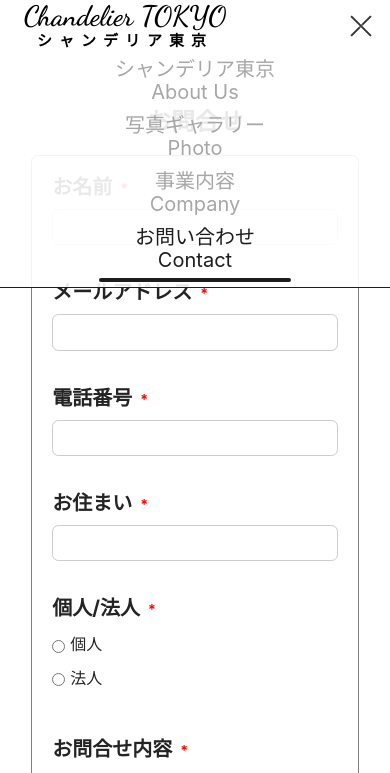
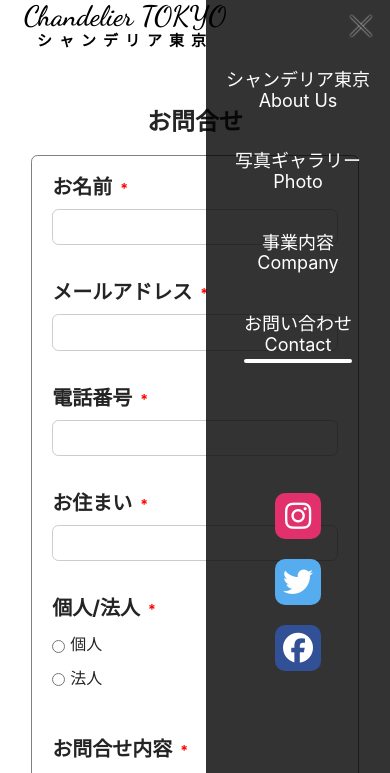
Before and after one commit to KAWAHARA-NYC/KawaharaGroup, a plain HTML site: page ChandelierTokyo/Contact.html in a window 390 px wide. Both pictures are taken after a click on the element 361 px from the left and 27 px from the top of the page. Shown: the top 773 px of the page. Drawn offline with nearby package versions, Linux system fonts and the light colour scheme.

Commit message:
improve all page navmenu background-color black

```diff
--- a/ChandelierTokyo/Contact.html
+++ b/ChandelierTokyo/Contact.html
@@ -13,6 +13,7 @@
     <script src="https://cdn.jsdelivr.net/npm/axios/dist/axios.min.js"></script>
     <link href="https://fonts.googleapis.com/css2?family=Dancing+Script:wght@600&display=swap" rel="stylesheet">
     <script src="https://kit.fontawesome.com/f4ca47b6e4.js" crossorigin="anonymous"></script>
+    <link rel="stylesheet" href="https://cdnjs.cloudflare.com/ajax/libs/font-awesome-animation/0.0.10/font-awesome-animation.css" type="text/css" media="all" />
     <link rel="stylesheet" type="text/css" href="assets/css/common.css" style="visibility: visible;">
     <link rel="stylesheet" type="text/css" href="assets/css/contact.css" style="visibility: visible;">
     <title>シャンデリアTOKYO</title>
@@ -45,6 +46,11 @@
                             </div>
                         </a></li>
                 </ul>
+            </div>
+            <div class="sns_wrapper">
+                <a href="Contact.html"><i class="fab fa-instagram faa-bounce animated-hover"></i></a>
+                <a href="Contact.html"><i class="fab fa-twitter faa-bounce animated-hover"></i></a>
+                <a href="https://www.facebook.com/%E3%82%AB%E3%83%AF%E3%83%8F%E3%83%A9%E3%82%B0%E3%83%AB%E3%83%BC%E3%83%97-107016723974622/"><i class="fab fa-facebook faa-bounce animated-hover"></i></a>
             </div>
         </div>
     </header>
--- a/ChandelierTokyo/assets/css/common.css
+++ b/ChandelierTokyo/assets/css/common.css
@@ -112,7 +112,7 @@ header {
     background-color: white;
     color: #1d1d1d;
 }
-.global_navi a {
+.global_navi ul li a {
     color:#a7a7a7;
     font-size: 20px;
     text-decoration: none;
@@ -123,10 +123,10 @@ header {
     padding-top: 15px;
     padding-bottom: 15px;
 }
-.global_navi a:hover {
+.global_navi ul li a:hover {
     color: black
 }
-.global_navi a:active {
+.global_navi ul li a:active {
     color: black;
 }
 
@@ -266,35 +266,56 @@ p {
   transform: translateY(-12px) rotate(45deg);
 }
 
+
+.sns_wrapper {
+  margin:0 auto;
+  display:none;
+  justify-content: center;
+}
+
+.sns_wrapper a{
+  margin:0 8px;
+}
+
+.sns_wrapper i{
+  font-size:30px;
+  padding:8px;
+  color: white;
+  border-radius: 10px;
+}
+.fa-instagram {
+  background-color:#e1306c;
+  width:46px;
+  text-align:center;
+}
+
+.fa-twitter {
+  background-color:#55acee;
+}
+
+.fa-facebook {
+  background-color:#315096;
+}
+
 @media (max-width: 1020px) {
   .wrapper {
     padding-top:100px;
   }
 
-  .global_navi ul{
-    flex-direction: column;
-  }
-  .global_navi ul li{
-    width:100%;
-    font-size: 20px;
-    min-height: 56px;
-  }
-  .global_navi ul li a{
-    padding-top: 5px;
-    padding-bottom: 5px;
-  }
-
-  .nav_toggle {
-    visibility: visible;
-  }
-
   .global_navi_wrapper {
     opacity: 0;
     visibility: hidden;
+    z-index: 99;
+    position: absolute;
+    height: 100vh;
+    width:auto;
+    top: 0px;
+    right: 0px;
+    background-color: rgba(0, 0, 0, 0.8);
   }
 
   .global_navi_wrapper.is-hidden {
-    width:100%;
+    width:auto;
     padding-top: 0;
     padding-bottom: 0;
     line-height: 0;
@@ -303,6 +324,72 @@ p {
     position:absolute;
     top:-9999;
   }
+
+  .global_navi {
+    padding-top: 50px;
+    padding-bottom: 100px;
+    border-bottom: none;
+  }
+
+  .global_navi ul{
+    flex-direction: column;
+  }
+  .global_navi ul li{
+    width:100%;
+  }
+  .global_navi ul li:hover {
+    background-color: white;
+    color:black;
+  }
+
+  .global_navi ul li a {
+    color:white;
+    font-size: 24px;
+    text-decoration: none;
+    align-items: center;
+    justify-content: center;
+    display: flex;
+    width: 100%;
+    padding: 20px 25px;
+  }
+
+  .global_navi ul li a:active {
+    color: #1d1d1d;
+  }
+
+  .global_navi ul li.global_navi-item-active a{
+    color: #1d1d1d;
+  }
+
+  .global_navi ul li.global_navi-item-active a div.radius-underline div{
+    padding-right: 0;
+    padding-left: 0;
+    width: 100%;
+  }
+
+  .global_navi ul li.global_navi-item-active a {
+    color: white;
+  }
+
+  .global_navi ul li.global_navi-item-active a:hover{
+    color: black;
+  }
+
+  .global_navi ul li.global_navi-item-active a div.radius-underline:after {
+    background-color: white;
+  }
+
+  .global_navi ul li.global_navi-item-active a:hover div.radius-underline:after {
+    background-color: black;
+  }
+
+  .nav_toggle {
+    visibility: visible;
+  }
+  .sns_wrapper {
+    display: flex;
+  }
+
 }
 
 @media (max-width:768px) {
@@ -336,18 +423,21 @@ p {
     -webkit-transform: translate(0%, 0%);
     -ms-transform: translate(0%, 0%);
   }
-  .global_navi ul{
+
+  .global_navi ul li a{
+    font-size: 18px;
+    padding: 20px 20px;
+  }
+
+  .sns_wrapper {
+    margin:0 auto;
     flex-direction: column;
   }
-  .global_navi ul li{
-    width:100%;
-    font-size: 20px;
-    min-height: 56px;
+
+  .sns_wrapper a{
+    margin:10px auto;
   }
-  .global_navi ul li a{
-    padding-top: 5px;
-    padding-bottom: 5px;
-  }
+
   /* end header */
 
   .wrapper_title{
--- a/ChandelierTokyo/assets/css/index.css
+++ b/ChandelierTokyo/assets/css/index.css
@@ -99,20 +99,13 @@ header {
 .global_navi ul li{
   box-shadow: white;
   width:100%;
-  text-shadow:0px 1px 1px rgba(0, 0, 0, 0.2);
 }
 
-.global_navi a {
+.global_navi ul li a {
   color:white;
 }
-.global_navi a:hover {
-  color:black;
-}
-.global_navi a:active {
-  color: white;
-}
 
-.global_navi a {
+.global_navi li a {
   color: white;
   font-size: 24px;
   text-decoration: none;
@@ -184,7 +177,6 @@ header {
   padding: 0px;
   width:100vw;
   height: 100vh;
-
 }
 
 .main_image_Wrapper {
@@ -195,9 +187,7 @@ header {
 }
 
 @media (max-width: 1020px) {
-  .global_navi_wrapper.is-hidden {
-    width:auto;
-  }
+
 }
 
 @media (max-width:768px) {
@@ -208,9 +198,6 @@ header {
   .main_image_wrapper {
     width:100%;
     margin:0 auto;
-  }
-  .global_navi_wrapper {
-    background-color: rgba(0, 0, 0, 0.7);
   }
 
   /* start header */
@@ -225,22 +212,6 @@ header {
     height: auto;
     font-size: 22px;
     width:300px;
-  }
-
-
-  .global_navi {
-    position: static;
-  }
-
-  .global_navi ul li a {
-    color: white;
-    font-size: 18px;
-    text-decoration: none;
-    align-items: center;
-    justify-content: center;
-    display: flex;
-    width: 100%;
-    padding: 20px 20px;
   }
 
   .sns_wrapper {
```
Also changed, not shown: ChandelierTokyo/AboutChandelier.html (+6 -0 lines), ChandelierTokyo/AboutHistory.html (+6 -0 lines), ChandelierTokyo/company.html (+6 -0 lines).
